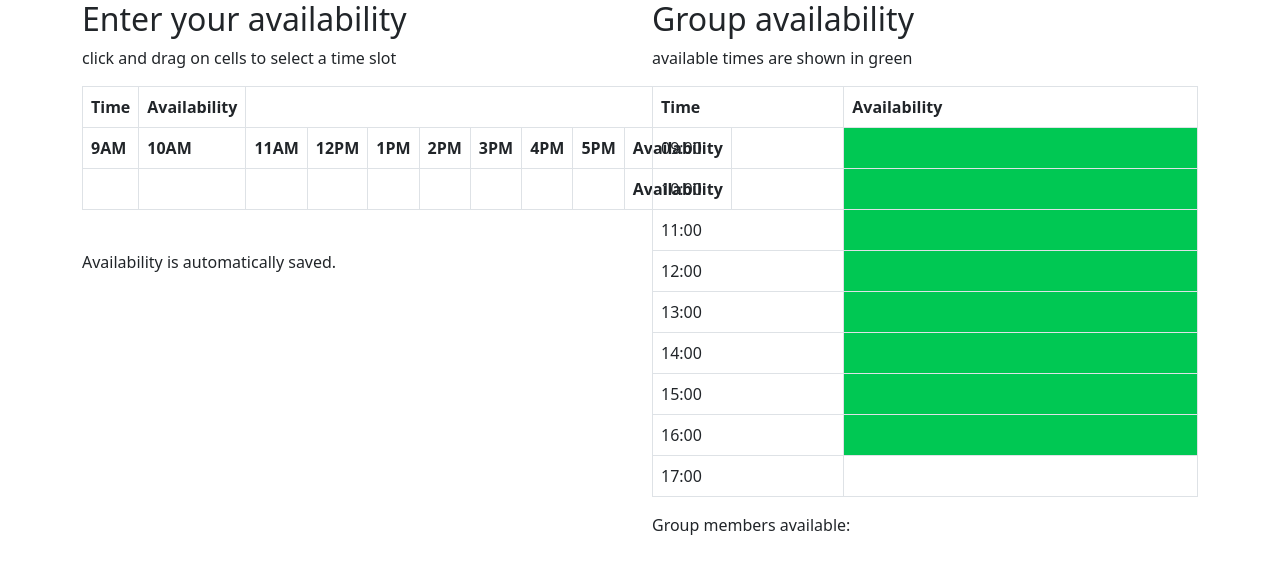
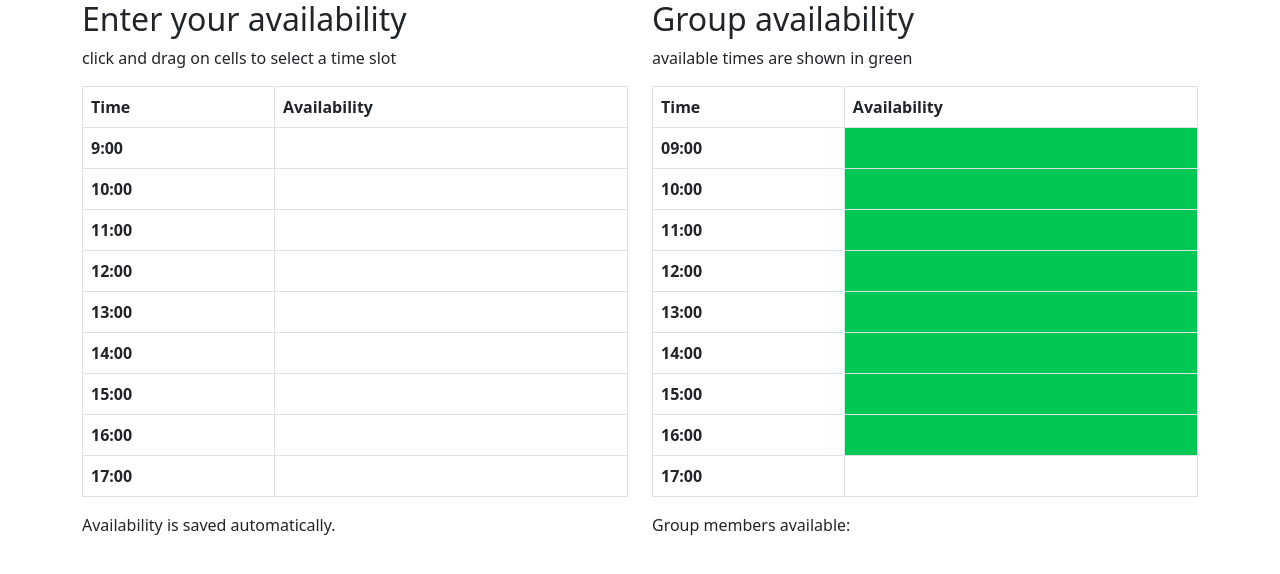
Before and after one commit to chingu-voyages/v43-tier2-team-26, a React (Create React App) app in the folder whenwhere/: page / in a window 1280 px wide. Shown: the top 574 px of the page. Built offline with nearby package versions, Linux system fonts and the light colour scheme.

Commit message:
minor format changes

```diff
--- a/whenwhere/src/AvailabilityGrid.js
+++ b/whenwhere/src/AvailabilityGrid.js
@@ -1,4 +1,4 @@
-import React, { useState } from 'react';
+import React, { useState, useEffect } from 'react';
 import { Table } from 'react-bootstrap';
 import 'bootstrap/dist/css/bootstrap.min.css';
 // import './AvailabilityGrid.styles.css';
@@ -12,78 +12,47 @@ const styles = {
 function AvailabilityGrid() {
   const [selected, setSelected] = useState([]);
 
+  useEffect(() => {
+    // Call API to save selected cells to the database
+  }, [selected]);
+
   // Helper function to determine if a cell is selected
-  function isCellSelected(row, col) {
-    return selected.some((cell) => cell.row === row && cell.col === col);
+  function isCellSelected(time) {
+    return selected.includes(time);
   }
 
-  // Helper function to deselect a cell
-  function deselectCell(row, col) {
-    const newSelected = selected.filter((cell) => !(cell.row === row && cell.col === col));
-    setSelected(newSelected);
-  }
-
-  // Event handlers for clicking and dragging on the grid
-  function handleMouseDown(row, col) {
-    if (isCellSelected(row, col)) {
-      deselectCell(row, col);
+  // Helper function to select/deselect a cell
+  function handleCellClick(time) {
+    if (isCellSelected(time)) {
+      const newSelected = selected.filter((t) => t !== time);
+      setSelected(newSelected);
     } else {
-      setSelected([...selected, { row, col }]);
+      setSelected([...selected, time]);
     }
-  }
-
-  function handleMouseEnter(row, col) {
-    if (selected.length) {
-      const startRow = selected[0].row;
-      const startCol = selected[0].col;
-      const endRow = row;
-      const endCol = col;
-      const newSelected = [];
-
-      for (let r = Math.min(startRow, endRow); r <= Math.max(startRow, endRow); r++) {
-        for (let c = Math.min(startCol, endCol); c <= Math.max(startCol, endCol); c++) {
-          if (!isCellSelected(r, c)) {
-            newSelected.push({ row: r, col: c });
-          }
-        }
-      }
-
-      setSelected([...selected, ...newSelected]);
-    }
-  }
-
-  function handleMouseUp() {
-    // Save selected cells to the database
   }
 
   // Generate the table rows and cells for the grid
   const rows = [];
-  const times = ['9AM', '10AM', '11AM', '12PM', '1PM', '2PM', '3PM', '4PM', '5PM'];
-
-  // Create an array of boolean values to represent selected times
-  const timeSelection = times.map((time) => {
-    return selected.some((cell) => cell.row === times.indexOf(time));
-  });
+  const times = ['9', '10', '11', '12', '13', '14', '15', '16', '17'];
 
   // Generate the time column
   const timeColumn = times.map((time) => {
     return (
       <td key={`time-${time}`} style={{ fontWeight: 'bold' }}>
-        {time}
+        {time}:00
       </td>
     );
   });
 
   // Generate the availability column
-  const availabilityColumn = timeSelection.map((isSelected, index) => {
-    const cellStyle = isSelected ? styles.selectedCell : {};
+  const availabilityColumn = times.map((time) => {
+    const isAvailable = isCellSelected(time);
+    const cellStyle = isAvailable ? styles.selectedCell : {};
     return (
       <td
-        key={`cell-${index}`}
+        key={`cell-${time}`}
         style={cellStyle}
-        onMouseDown={() => handleMouseDown(index, 0)}
-        onMouseEnter={() => handleMouseEnter(index, 0)}
-        onMouseUp={handleMouseUp}
+        onClick={() => handleCellClick(time)}
       />
     );
   });
@@ -91,31 +60,29 @@ function AvailabilityGrid() {
   // Add time and availability columns to the rows array
   rows.push(
     <tr key="time-row">
-      {timeColumn}
-      <td key="availability-label" style={{ fontWeight: 'bold' }}>
-        Availability
-      </td>
+      <th>Time</th>
+      <th>Availability</th>
     </tr>
   );
-  rows.push(
-    <tr key="availability-row">
-      {availabilityColumn}
-      <td key="availability-label" style={{ fontWeight: 'bold' }}>
-        Availability
-      </td>
-    </tr>
-  );
+  for (let i = 0; i < times.length; i++) {
+    const time = times[i];
+    rows.push(
+      <tr key={`availability-row-${time}`}>
+        <td style={{ fontWeight: 'bold' }}>{time}:00</td>
+        {availabilityColumn[i]}
+      </tr>
+    );
+  }
+
+
 
   return (
-    <Table bordered className="availability-grid">
-      <thead>
-        <tr>
-          <th>Time</th>
-          <th>Availability</th>
-        </tr>
-      </thead>
-      <tbody>{rows}</tbody>
-    </Table>
+    <div>
+      <Table bordered className="availability-grid">
+        <tbody>{rows}</tbody>
+      </Table>
+      <div>Availability is saved automatically.</div>
+    </div>
   );
 }
 
--- a/whenwhere/src/AvailabilityPage.js
+++ b/whenwhere/src/AvailabilityPage.js
@@ -18,11 +18,6 @@ function AvailabilityPage() {
             <Row>
               <Col>
                 <AvailabilityGrid />
-              </Col>
-            </Row>
-            <Row>
-              <Col>
-                <p className="mt-4">Availability is automatically saved.</p>
               </Col>
             </Row>
           </Col>
--- a/whenwhere/src/GroupGrid.js
+++ b/whenwhere/src/GroupGrid.js
@@ -41,7 +41,7 @@ function GroupGrid() {
         <tbody>
           {availabilityData.map((hour) => (
             <tr key={hour.time}>
-              <td>{hour.time}</td>
+              <td style={{ fontWeight: 'bold' }}>{hour.time}</td>
               <td
                 className={hour.availableMembers.length > 0 ? "available" : ""}
                 style={hour.availableMembers.length > 0 ? {backgroundColor: "#00c853"} : {}}
```
